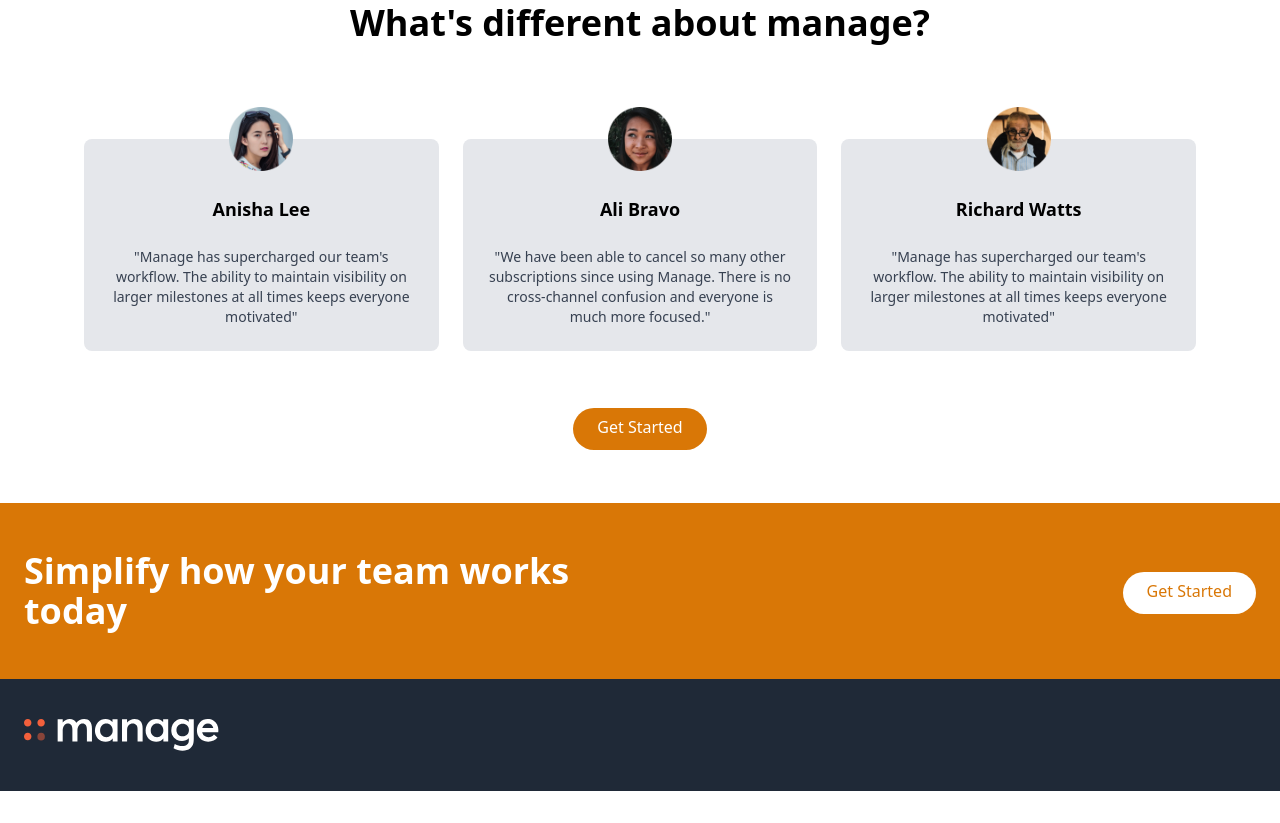
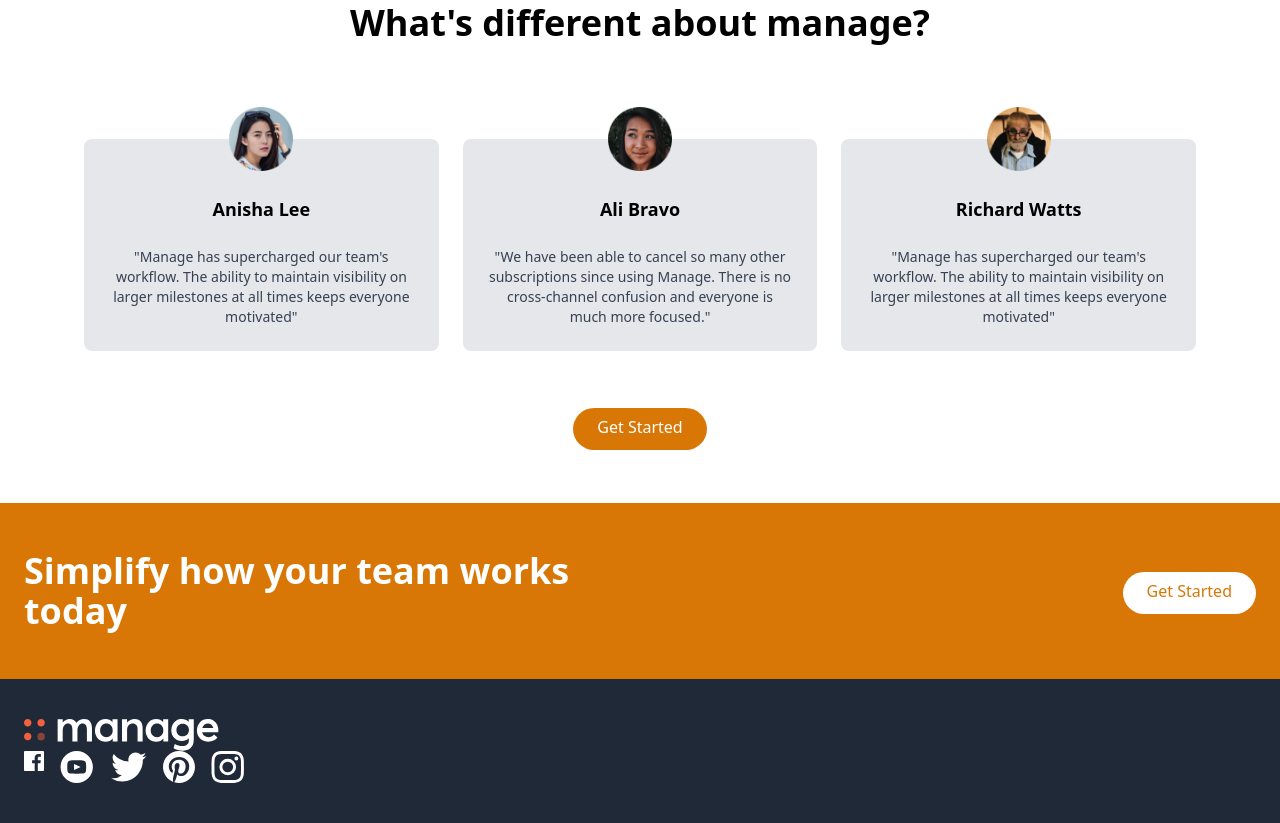
Before and after one commit to ryanmello/tailwind-cc, a website: page index.html in a window 1280 px wide. Shown: the part 1234-2057 px from the top of the page. Before the commit the page ends 2025 px from the top, so only its background shows below. Drawn offline with nearby package versions, Linux system fonts and the light colour scheme.

Commit message:
footer icons

```diff
--- a/index.html
+++ b/index.html
@@ -219,6 +219,27 @@
             <img src="img/logo-white.svg" class="h-8" alt="">
           </div>
           <!-- Social Links Container -->
+          <div class="flex justify-center space-x-4">
+            <a href="#">
+              <img src="img/icon-facebook.svg" alt="">
+            </a>
+            <!-- Link 2 -->
+            <a href="#">
+              <img src="img/icon-youtube.svg" alt="" class="h-8" />
+            </a>
+            <!-- Link 3 -->
+            <a href="#">
+              <img src="img/icon-twitter.svg" alt="" class="h-8" />
+            </a>
+            <!-- Link 4 -->
+            <a href="#">
+              <img src="img/icon-pinterest.svg" alt="" class="h-8" />
+            </a>
+            <!-- Link 5 -->
+            <a href="#">
+              <img src="img/icon-instagram.svg" alt="" class="h-8" />
+            </a>
+          </div>
         </div>
       </div>
     </footer>
```
